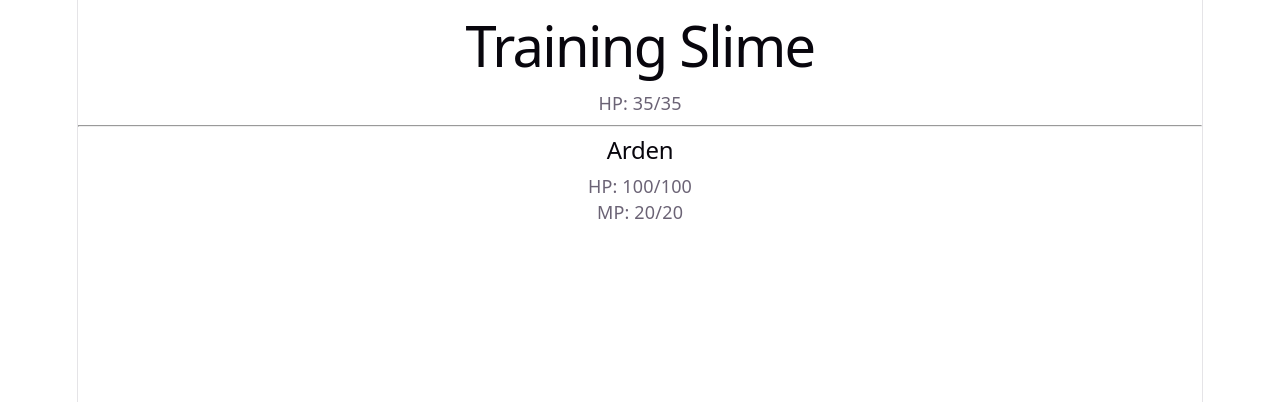
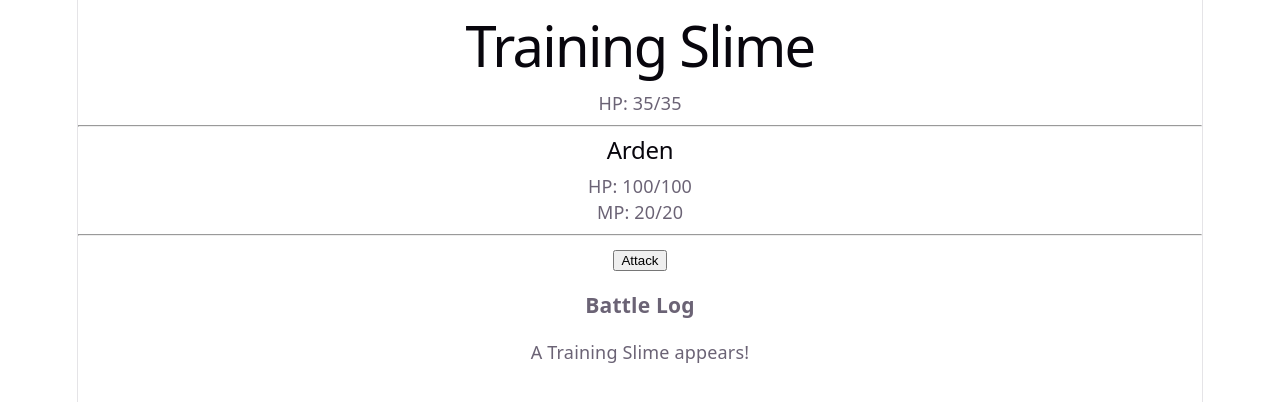
Before and after one commit to brianmcalonen/jrpg-battle-demo, a React (Vite) app: page / in a window 1280 px wide. Shown: the top 402 px of the page. Built offline with nearby package versions, Linux system fonts and the light colour scheme.

Commit message:
Add basic attack action

```diff
--- a/src/App.tsx
+++ b/src/App.tsx
@@ -1,30 +1,71 @@
+import { useState } from "react";
 import { startingHero } from "./game/hero";
 import { trainingSlime } from "./game/enemy";
-import { useState } from "react";
+import { applyDamage, calculateDamage } from "./game/battleEngine";
 
 function App() {
-const [hero] = useState(startingHero);
-const [enemy] = useState(trainingSlime);
+  const [hero, setHero] = useState(startingHero);
+  const [enemy, setEnemy] = useState(trainingSlime);
+  const [log, setLog] = useState<string[]>(["A Training Slime appears!"]);
+
+  function handleAttack() {
+    const heroDamage = calculateDamage(hero, enemy);
+    const updatedEnemy = applyDamage(enemy, heroDamage);
+
+    setEnemy(updatedEnemy);
+
+    if (updatedEnemy.hp <= 0) {
+      setLog((prev) => [
+        `${hero.name} attacks for ${heroDamage} damage.`,
+        `${enemy.name} was defeated!`,
+        ...prev,
+      ]);
+      return;
+    }
+
+    const enemyDamage = calculateDamage(enemy, hero);
+    const updatedHero = applyDamage(hero, enemyDamage);
+
+    setHero(updatedHero);
+
+    setLog((prev) => [
+      `${hero.name} attacks for ${heroDamage} damage.`,
+      `${enemy.name} attacks for ${enemyDamage} damage.`,
+      ...prev,
+    ]);
+  }
 
   return (
     <main>
-    <h1>{trainingSlime.name}</h1>
+      <h1>{enemy.name}</h1>
 
       <p>
-      HP: {trainingSlime.hp}/{trainingSlime.maxHp}
+        HP: {enemy.hp}/{enemy.maxHp}
       </p>
 
       <hr />
 
-    <h2>{startingHero.name}</h2>
+      <h2>{hero.name}</h2>
 
       <p>
-      HP: {startingHero.hp}/{startingHero.maxHp}
+        HP: {hero.hp}/{hero.maxHp}
       </p>
 
       <p>
-      MP: {startingHero.mp}/{startingHero.maxMp}
+        MP: {hero.mp}/{hero.maxMp}
       </p>
+
+      <hr />
+
+      <button onClick={handleAttack}>Attack</button>
+
+      <section>
+        <h3>Battle Log</h3>
+
+        {log.map((entry, index) => (
+          <p key={index}>{entry}</p>
+        ))}
+      </section>
     </main>
   );
 }
--- /dev/null
+++ b/src/game/battleEngine.ts
@@ -0,0 +1,13 @@
+import type { Fighter } from "./types";
+
+export function calculateDamage(attacker: Fighter, defender: Fighter) {
+  const rawDamage = attacker.attack - defender.defense;
+  return Math.max(1, rawDamage);
+}
+
+export function applyDamage(target: Fighter, damage: number): Fighter {
+  return {
+    ...target,
+    hp: Math.max(0, target.hp - damage),
+  };
+}
```
Lines whose indentation alone changed are shown as unchanged.
